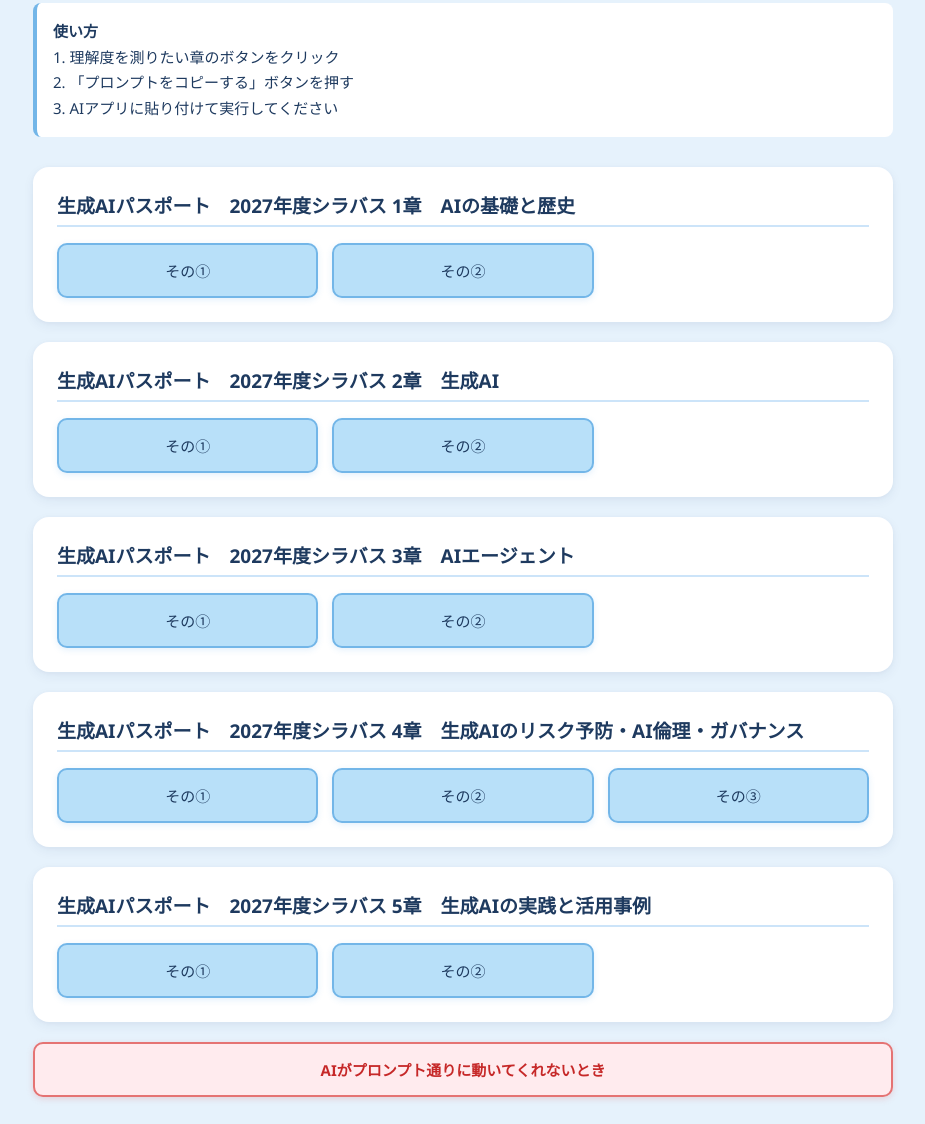
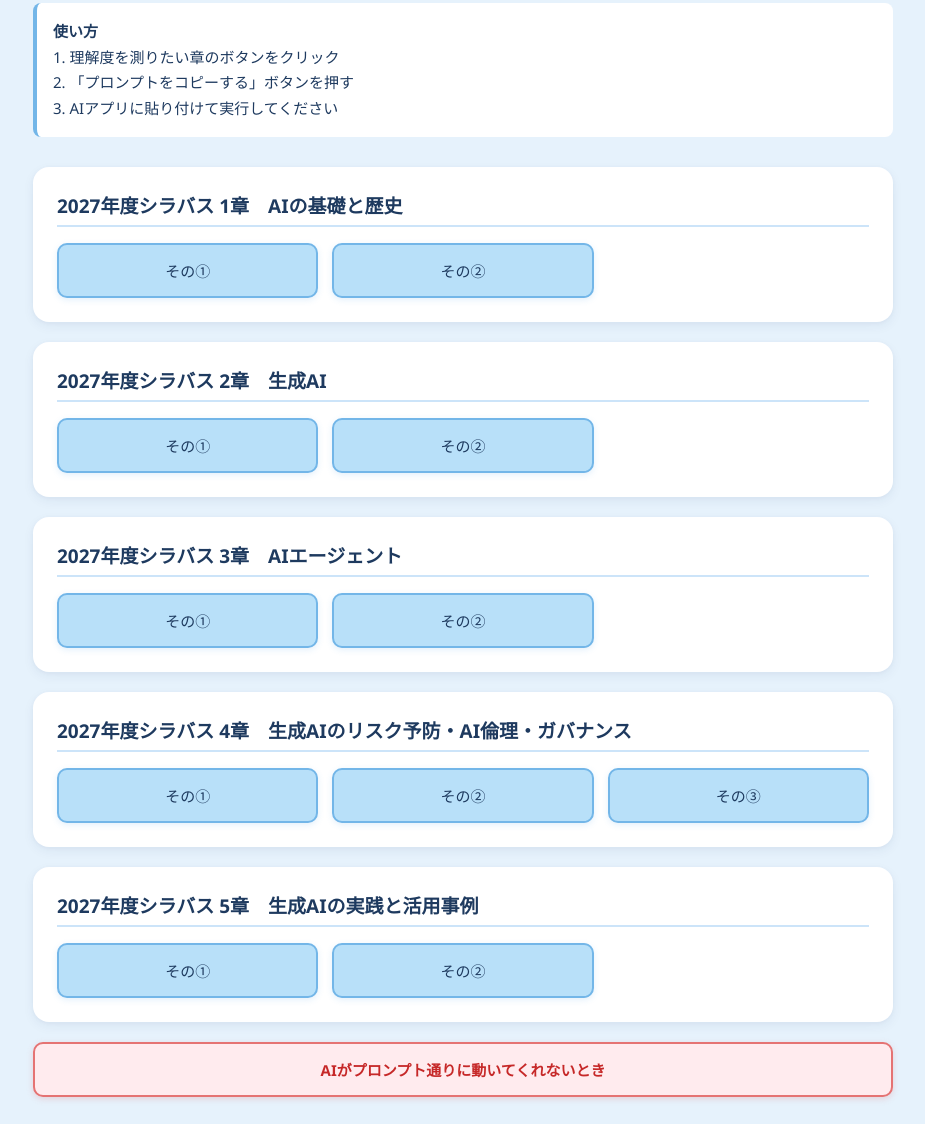
Before and after one commit to riveira0707/AI_PASSPORT_SSK, a plain HTML site: page index.html in a window 1280 px wide. Shown: the part 127-1251 px from the top of the page, without its empty margins (177-1102 px from the left). Drawn offline with Linux system fonts and the light colour scheme.

Commit message:
Add files via upload

```diff
--- a/index.html
+++ b/index.html
@@ -86,7 +86,7 @@
 
   <!-- 1章 -->
   <div class="chapter-block">
-    <div class="chapter-title">生成AIパスポート　2027年度シラバス 1章　AIの基礎と歴史</div>
+    <div class="chapter-title">2027年度シラバス 1章　AIの基礎と歴史</div>
     <div class="button-row">
       <a href="1章①.html" class="menu-btn">その①</a>
       <a href="1章②.html" class="menu-btn">その②</a>
@@ -96,7 +96,7 @@
 
   <!-- 2章 -->
   <div class="chapter-block">
-    <div class="chapter-title">生成AIパスポート　2027年度シラバス 2章　生成AI</div>
+    <div class="chapter-title">2027年度シラバス 2章　生成AI</div>
     <div class="button-row">
       <a href="2章①.html" class="menu-btn">その①</a>
       <a href="2章②.html" class="menu-btn">その②</a>
@@ -106,7 +106,7 @@
 
   <!-- 3章 -->
   <div class="chapter-block">
-    <div class="chapter-title">生成AIパスポート　2027年度シラバス 3章　AIエージェント</div>
+    <div class="chapter-title">2027年度シラバス 3章　AIエージェント</div>
     <div class="button-row">
       <a href="3章①.html" class="menu-btn">その①</a>
       <a href="3章②.html" class="menu-btn">その②</a>
@@ -116,7 +116,7 @@
 
   <!-- 4章 -->
   <div class="chapter-block">
-    <div class="chapter-title">生成AIパスポート　2027年度シラバス 4章　生成AIのリスク予防・AI倫理・ガバナンス</div>
+    <div class="chapter-title">2027年度シラバス 4章　生成AIのリスク予防・AI倫理・ガバナンス</div>
     <div class="button-row">
       <a href="4章①.html" class="menu-btn">その①</a>
       <a href="4章②.html" class="menu-btn">その②</a>
@@ -126,7 +126,7 @@
 
   <!-- 5章 -->
   <div class="chapter-block">
-    <div class="chapter-title">生成AIパスポート　2027年度シラバス 5章　生成AIの実践と活用事例</div>
+    <div class="chapter-title">2027年度シラバス 5章　生成AIの実践と活用事例</div>
     <div class="button-row">
       <a href="5章①.html" class="menu-btn">その①</a>
       <a href="5章②.html" class="menu-btn">その②</a>
```
